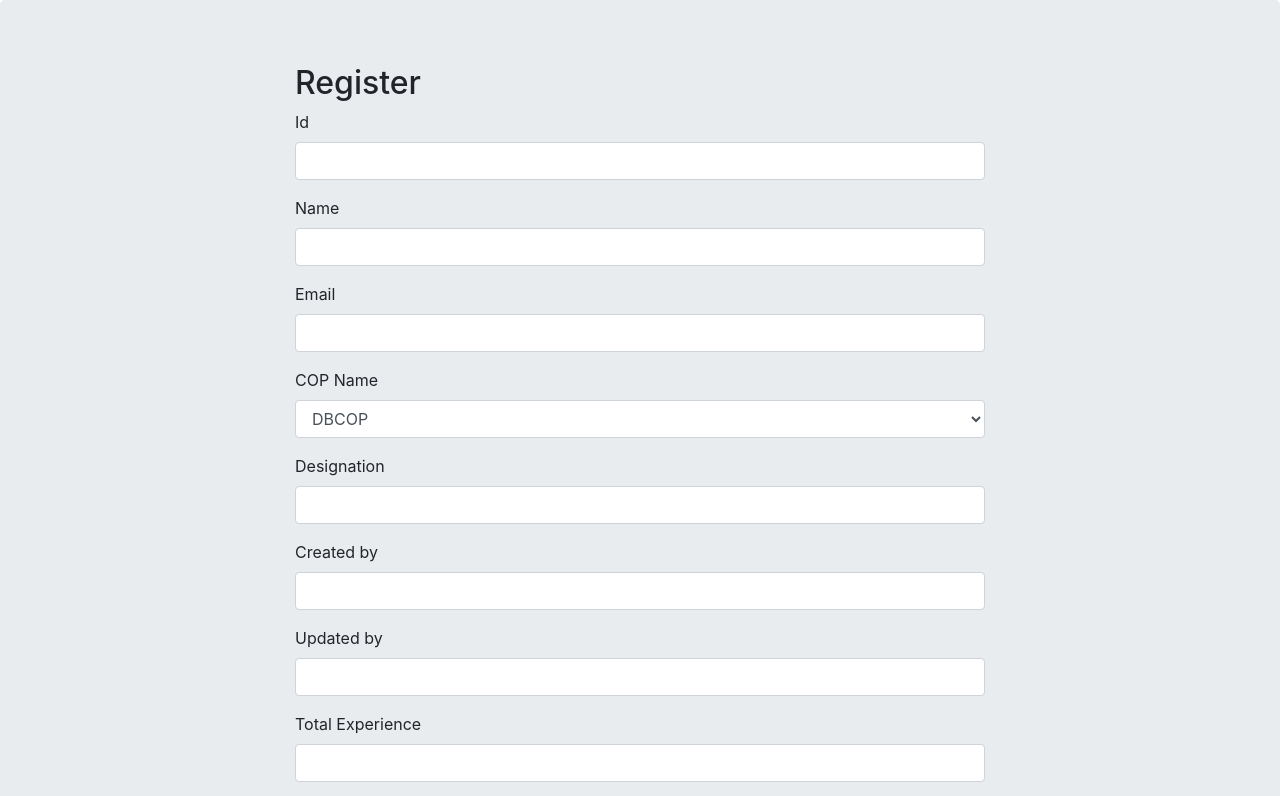
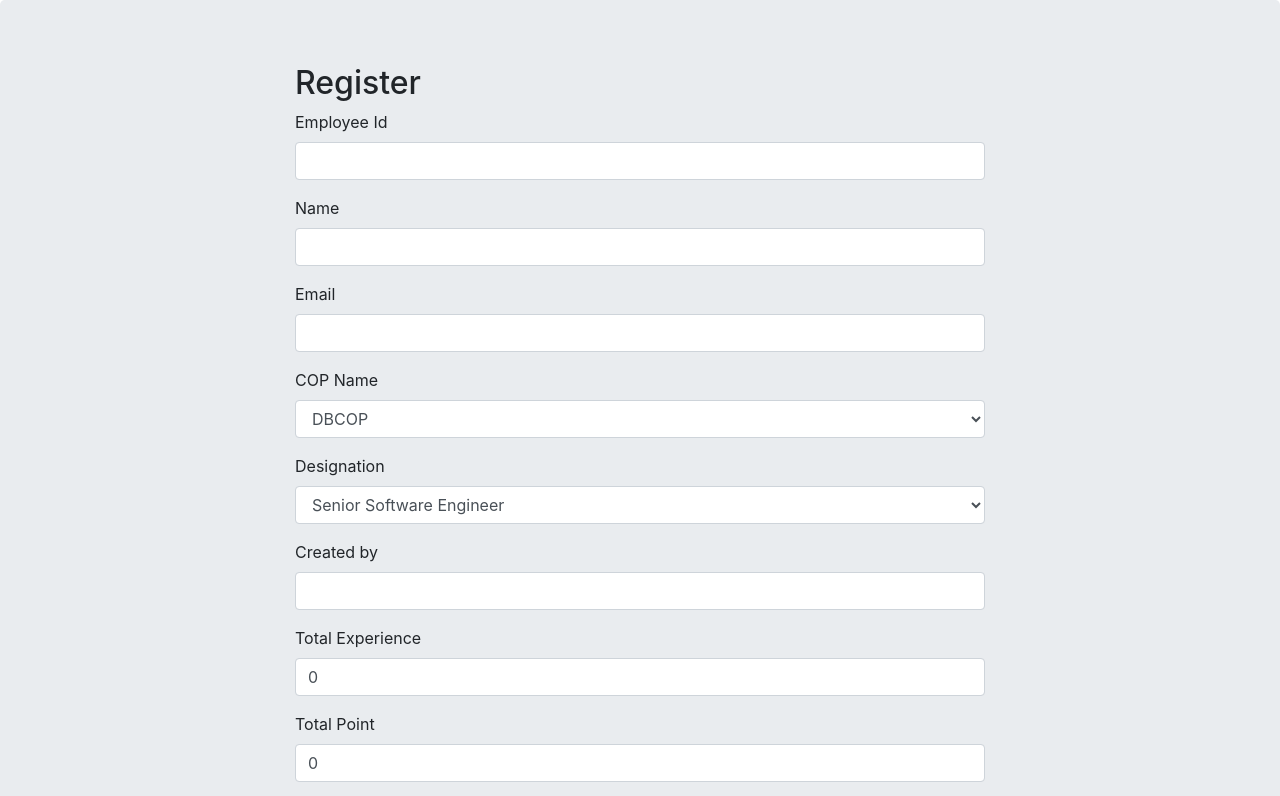
Before and after one commit to satishsingh21/cop-ui, a React (Create React App) app: page /register in a window 1280 px wide. Shown: the top 796 px of the page. Built offline with nearby package versions, Linux system fonts and the light colour scheme.

Commit message:
form with input type as number treated as string handled

```diff
--- a/src/components/homePage/homePage.jsx
+++ b/src/components/homePage/homePage.jsx
@@ -48,9 +48,6 @@ function HomePage() {
                 <TableBody>
                 {members.items && members.items.map((row) => (
                     <TableRow key={row._id}>
-                    <TableCell component="th" scope="row">
-                        {row._id}
-                    </TableCell>
                     <TableCell align="right">{row._id}</TableCell>
                     <TableCell align="right">{row.name}</TableCell>
                     <TableCell align="right">{row.email}</TableCell>
--- a/src/components/registerPage/registerPage.jsx
+++ b/src/components/registerPage/registerPage.jsx
@@ -11,19 +11,29 @@ function RegisterPage() {
         email: '',
         copName: '',
         designation: '',
-        totalExperience: '',
-        totalPoints: '',
-        updatedBy: '',
+        totalExperience: 0,
+        totalPoints: 0,
+        // updatedBy: '',
         createdBy: ''
     });
+
+    const [copNames] = React.useState([
+        { label: "DBCOP", value: "DBCOP" },
+        { label: "JSCOP", value: "JSCOP" },
+    ]);
+
+    const [designationNames] = React.useState([
+        { label: "Senior Software Engineer", value: "Senior Software Engineer" },
+        { label: "Software Engineer", value: "Software Engineer" },
+    ]);
+
     const [submitted, setSubmitted] = useState(false);
 
     const registering = useSelector(state => state.registration.registering);
     const dispatch = useDispatch();
 
     function handleChange(e) {
-        const { name, value } = e.target;
-        setMember(member => ({ ...member, [name]: value }));
+        setMember(member => ({ ...member, [e.target.name]: e.target.type === 'number' ? parseInt(e.target.value) : e.target.value }));
     }
 
     function handleSubmit(e) {
@@ -40,7 +50,7 @@ function RegisterPage() {
             <h2>Register</h2>
             <form name="form" onSubmit={handleSubmit}>
                 <div className="form-group">
-                    <label>Id</label>
+                    <label>Employee Id</label>
                     <input type="text" name="_id" value={member._id} onChange={handleChange} className={'form-control' + (submitted && !member._id ? ' is-invalid' : '')} />
                     {submitted && !member._id &&
                         <div className="invalid-feedback">Id is required</div>
@@ -64,8 +74,11 @@ function RegisterPage() {
                     <label>COP Name</label>
                     <select value={member.copName} onChange={handleChange}
                             className={'form-control' + (submitted && !member.copName ? ' is-invalid' : '')}>
-                        <option value="DBCOP">DBCOP</option>
-                        <option value="JSCOP">JSCOP</option>
+                        {
+                            copNames.map(item => (
+                                <option key={item.value} value={item.value}> {item.label} </option>
+                            ))
+                        }
                     </select>
                     {submitted && !member.copName &&
                         <div className="invalid-feedback">COP Name is required</div>
@@ -73,7 +86,14 @@ function RegisterPage() {
                 </div>
                 <div className="form-group">
                     <label>Designation</label>
-                    <input type="text" name="designation" value={member.designation} onChange={handleChange} className={'form-control' + (submitted && !member.designation ? ' is-invalid' : '')} />
+                    <select value={member.designation} onChange={handleChange}
+                            className={'form-control' + (submitted && !member.designation ? ' is-invalid' : '')}>
+                    {
+                        designationNames.map(item => (
+                            <option key={item.value} value={item.value}> {item.label}</option>
+                        ))
+                    }
+                    </select>
                     {submitted && !member.designation &&
                         <div className="invalid-feedback">Designation is required</div>
                     }
@@ -85,23 +105,23 @@ function RegisterPage() {
                         <div className="invalid-feedback">Created by is required</div>
                     }
                 </div>
-                <div className="form-group">
+                {/* <div className="form-group">
                     <label>Updated by</label>
                     <input type="text" name="updatedBy" value={member.updatedBy} onChange={handleChange} className={'form-control' + (submitted && !member.updatedBy ? ' is-invalid' : '')} />
                     {submitted && !member.updatedBy &&
                         <div className="invalid-feedback">Updated by is required</div>
                     }
-                </div>
+                </div> */}
                 <div className="form-group">
                     <label>Total Experience</label>
-                    <input type="text" pattern="[0-9]*" name="totalExperience" value={member.totalExperience} onChange={handleChange} className={'form-control' + (submitted && !member.totalExperience ? ' is-invalid' : '')} />
+                    <input type="number" name="totalExperience" value={member.totalExperience} onChange={handleChange} className={'form-control' + (submitted && !member.totalExperience ? ' is-invalid' : '')} />
                     {submitted && !member.totalExperience &&
                         <div className="invalid-feedback">Total Experience is required</div>
                     }
                 </div>
                 <div className="form-group">
                     <label>Total Point</label>
-                    <input type="text" pattern="[0-9]*" name="totalPoints" value={member.totalPoints} onChange={handleChange} className={'form-control' + (submitted && !member.totalPoints ? ' is-invalid' : '')} />
+                    <input type="number" name="totalPoints" value={member.totalPoints} onChange={handleChange} className={'form-control' + (submitted && !member.totalPoints ? ' is-invalid' : '')} />
                     {submitted && !member.totalPoints &&
                         <div className="invalid-feedback">Total Point is required</div>
                     }
```
